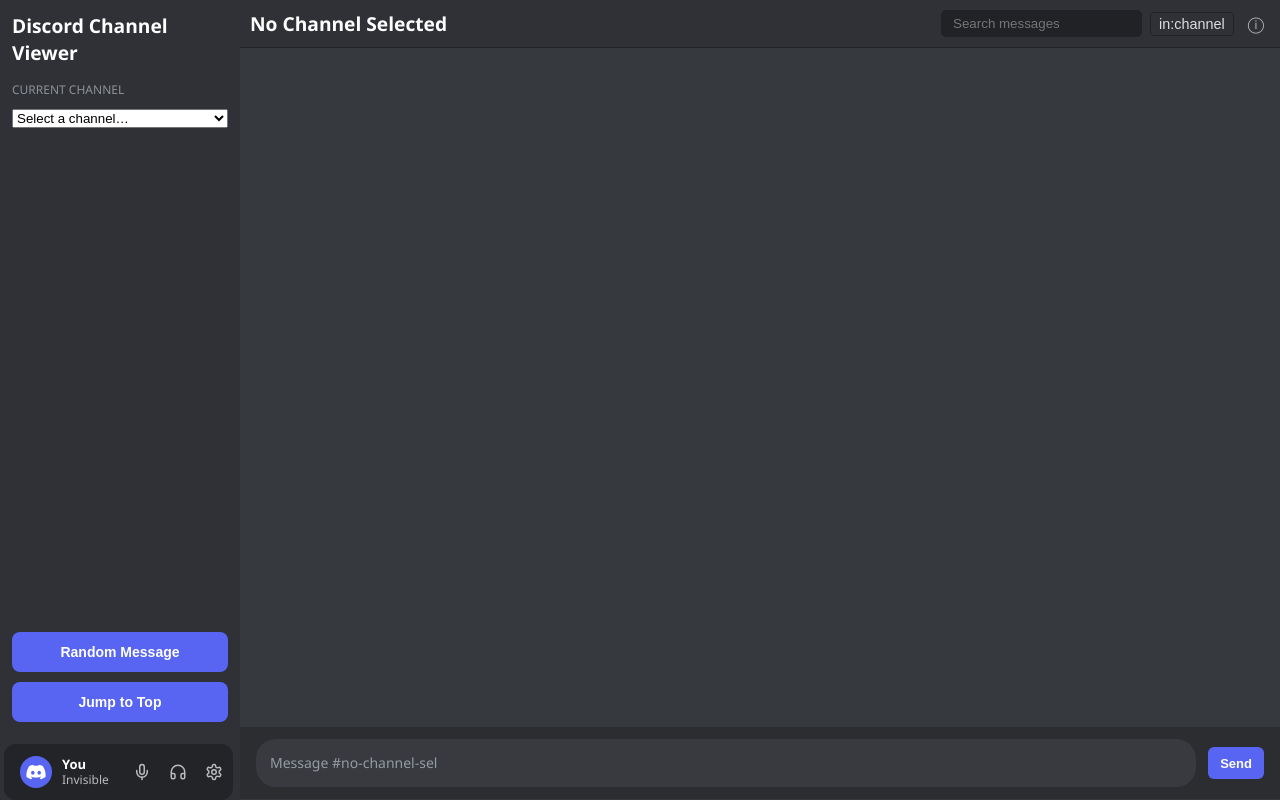
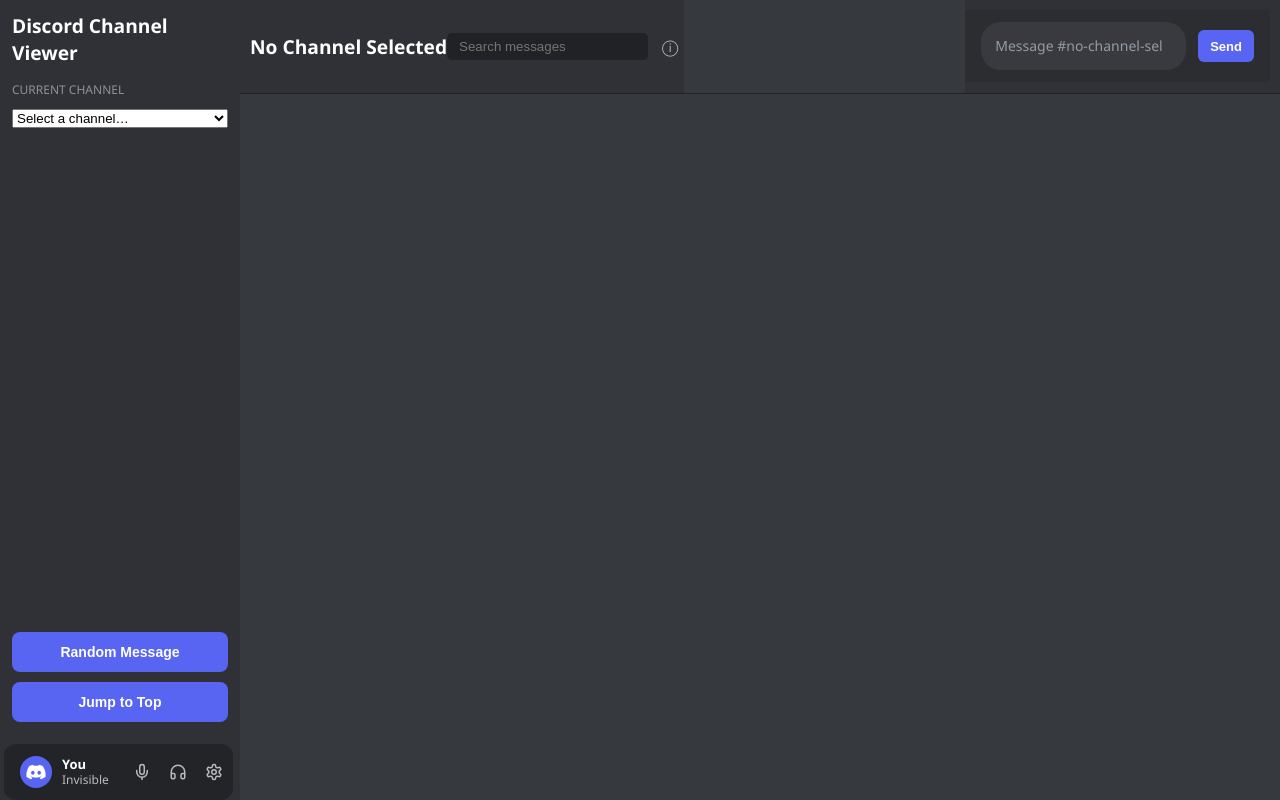
Before and after one commit to Corb03/Ian-Chat, a Flask app: page / in a window 1280 px wide. Run offline with Flask 3, Linux system fonts and the light colour scheme.

Commit message:
Update viewer.html

```diff
--- a/templates/viewer.html
+++ b/templates/viewer.html
@@ -79,10 +79,10 @@
       </div>
 
       <!-- ✅ SEARCH BAR (matches your existing style.css classes) -->
-      <div class="search-bar-container" id="search-bar">
+      <div class="search-bar-container">
+        <span class="search-count" id="search-count">632</span>
+
         <div class="search-wrapper">
-          <span class="search-count hidden" id="search-count">0</span>
-
           <input
             id="search"
             class="search-input"
@@ -92,22 +92,8 @@
           />
         </div>
 
-        <button class="search-dropdown-button" id="search-dropdown" type="button" title="Search scope">
-          in:channel
-        </button>
-
-        <button class="search-toggle-button" id="search-toggle" type="button" title="Search tips">
-          ⓘ
-        </button>
+        <button class="search-toggle-button" id="search-toggle" type="button">ⓘ</button>
       </div>
-    </header>
-
-    <!-- ✅ Optional tips panel (only shows if you want it) -->
-    <div class="search-help" id="search-help" hidden style="padding: 10px 14px; border-bottom: 1px solid rgba(255,255,255,0.08); font-size: 13px;">
-      <div style="font-weight: 600; margin-bottom: 6px;">Search tips</div>
-      <div style="margin: 2px 0;">• Type to filter messages (name or text)</div>
-      <div style="margin: 2px 0;">• Esc clears</div>
-    </div>
 
     <!-- CHAT LOG -->
     <div class="chatlog" id="chatlog">
```
